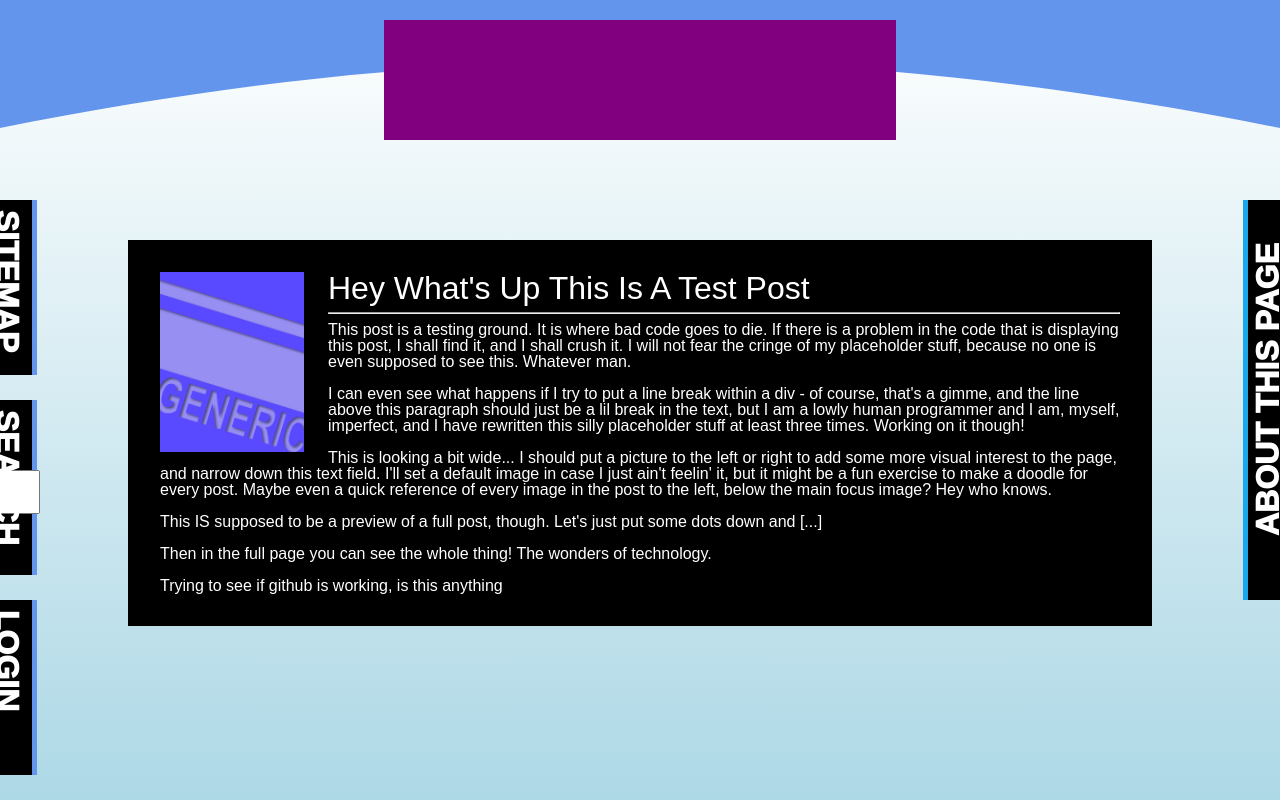
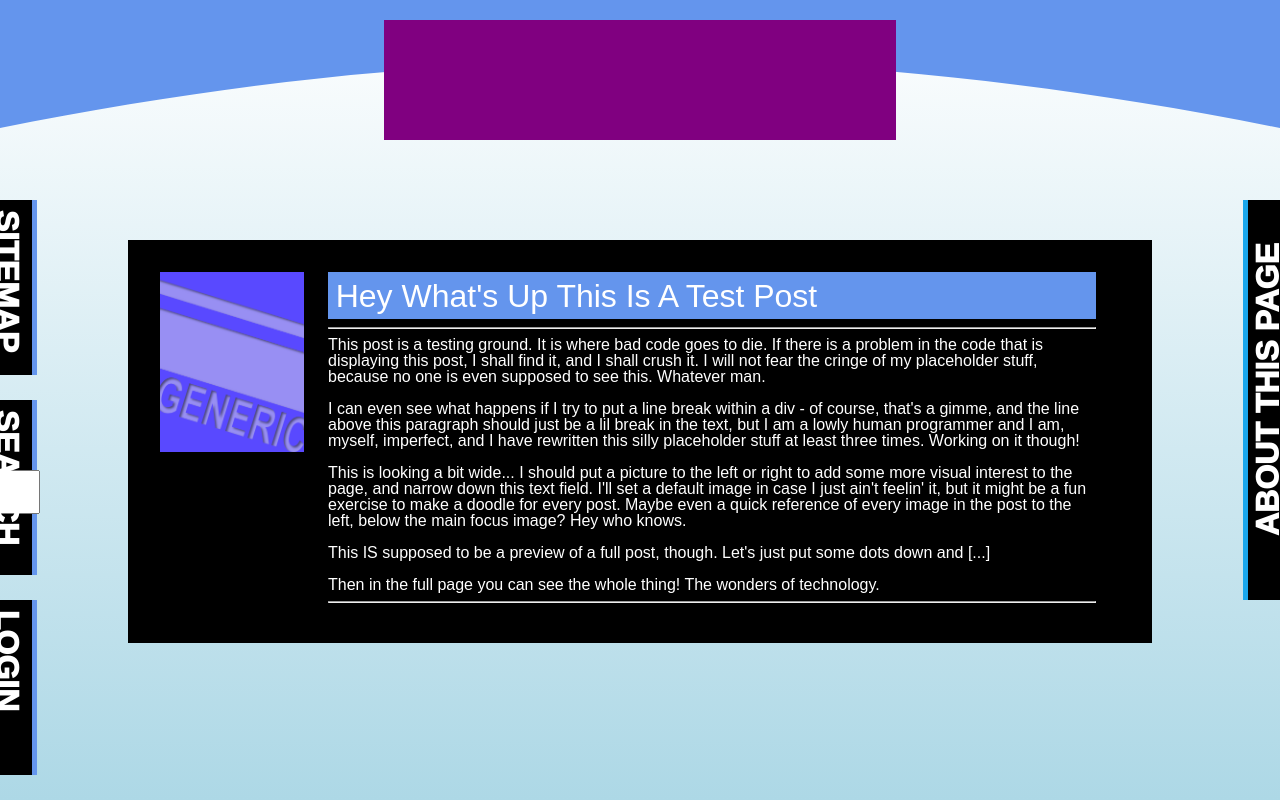
Before and after one commit to bdarson/blog, a plain HTML site: page posts/test-post-1.html in a window 1280 px wide. Drawn offline with Linux system fonts and the light colour scheme.

Commit message:
style touchups
Nothing big, just fixing up some visual things. commit is mostly to clear it from VSC

```diff
--- a/posts/test-post-1.html
+++ b/posts/test-post-1.html
@@ -81,9 +81,8 @@
             <br>
             <br>
                 Then in the full page you can see the whole thing! The wonders of technology.
-            <br>
-            <br>
-                Trying to see if github is working, is this anything
+            <hr>
+
             </div>
             </div>
         </div>
--- a/styles.css
+++ b/styles.css
@@ -51,12 +51,19 @@ body {
 
 .post-text {
     position:relative;
-    width:100%;
+    float:left;
+    width:80%;
 }
 
 .ppr-head {
     font-size:2em;
-
+    background-color:cornflowerblue;
+    text-align:left;
+    width:98%;
+    float:left;
+    position:relative;
+    padding:1%;
+    margin: 0 0 1% 0;
 }
 
 .ppr-body {
```
Also changed, not shown: index.html (+1 -2 lines), templates/template-fullpost022392.html (+1 -0 lines), 1 other file.
